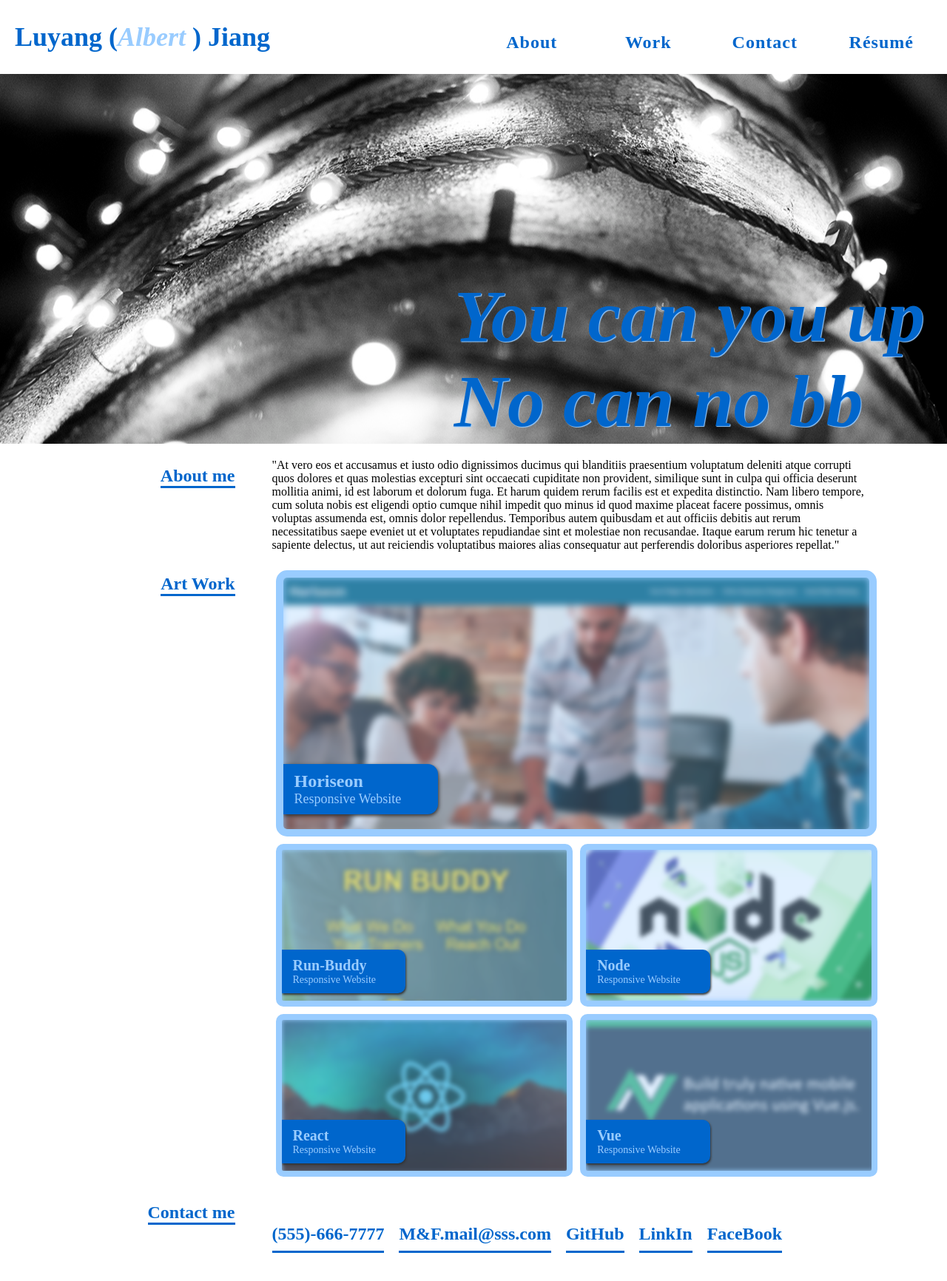
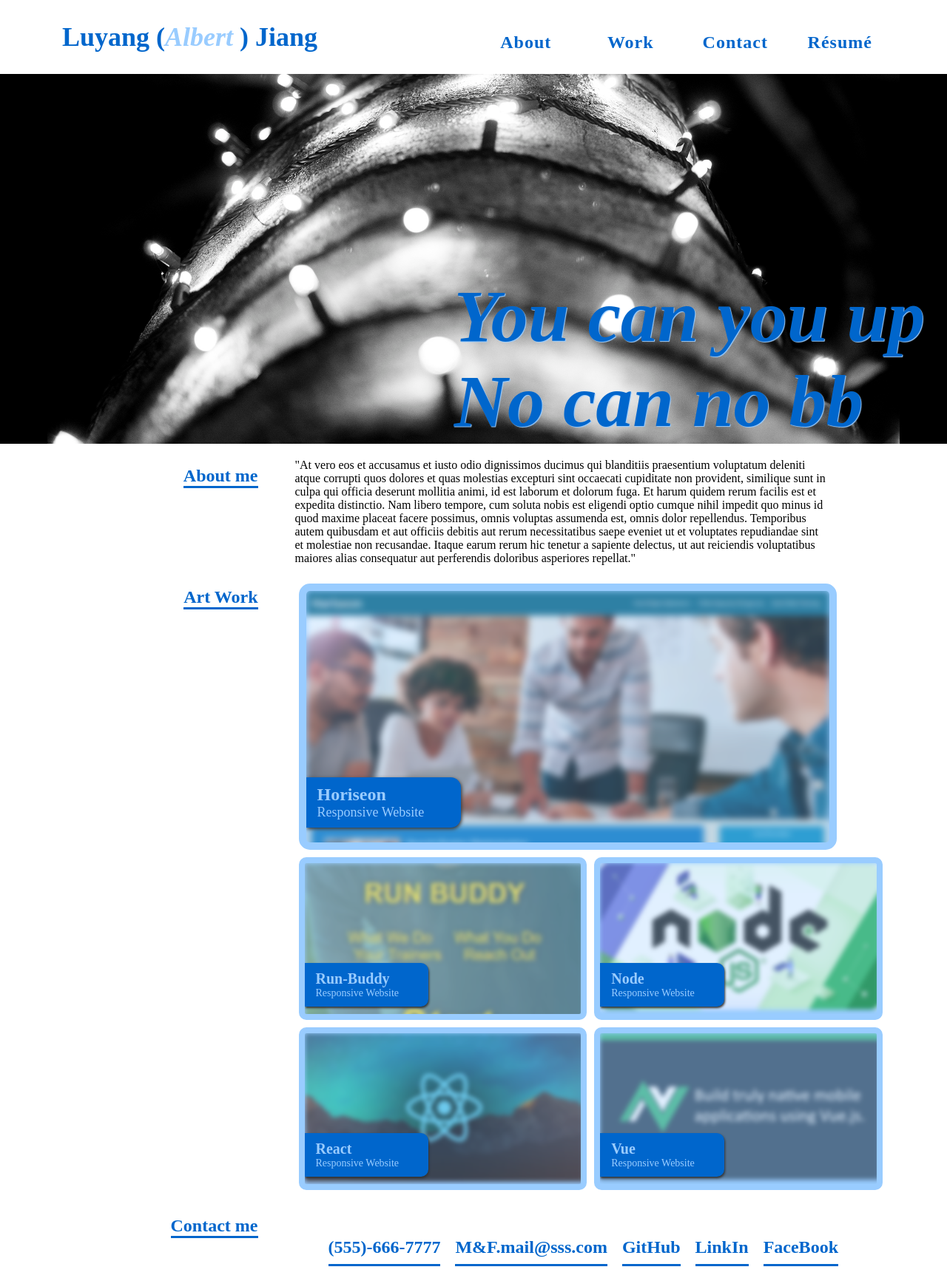
Before and after one commit to albertjly/Albert-Portfolio, a plain HTML site: page index.html in a window 1280 px wide. Shown: the whole page at 74% size. Drawn offline with Linux system fonts and the light colour scheme.

Commit message:
add more css style

```diff
--- a/assets/css/index.less
+++ b/assets/css/index.less
@@ -94,9 +94,13 @@ header{
 /****************************selfie-start*****************************/
 .selfie{
   width: 100%;
+  background-color: #000;
+  position: relative;
+  .container{
     height: 500px;
-  background: url("./../images/selfie-img1.jpg") no-repeat center center;
-  position: relative;
+    background: url("./../images/selfie-img1.jpg") no-repeat bottom center;
+    background-size: cover;
+    //position: relative;
     .subtitle{
       //background-color: red;
       z-index: 99;
@@ -109,6 +113,7 @@ header{
       bottom: 0;
       right: 30px;
       text-shadow: 1px 1px 1px @lightBlue;
+    }
   }
 }
 
@@ -146,7 +151,8 @@ header{
     }
     .work-right{
       flex: 3;
-      //display: flex;
+      display: flex;
+      flex-wrap: wrap;
       .work-top{
         width: 91%;
         height: 360px;
@@ -191,7 +197,7 @@ header{
         }
       }
       .work-items{
-        float: left;
+        flex: 45%;
         margin: 5px;
         width: 45%;
         height: 220px;
@@ -252,9 +258,11 @@ footer{
       ul{
         margin-top: 30px;
         display: flex;
+        justify-content: center;
+        flex-wrap: wrap;
         li{
           color: @skyBlue;
-          float: left;
+
           //background-color: red;
           margin-right: 20px;
           font-size: 24px;
@@ -306,6 +314,7 @@ footer{
 
 @media screen and (max-width: 992px){
   .container{
+    width: 100%;
     .subtitle{
 
     }
@@ -324,8 +333,8 @@ footer{
   header{
     height: 180px;
     .container{
-      background: url("./../images/selfie-img1.jpg") no-repeat center 40%;
-      background-size: 200%;
+      background: url("./../images/selfie-img1.jpg") no-repeat center top;
+      background-size: cover;
 
       .name-logo{
         margin: 0 auto;
@@ -363,5 +372,8 @@ footer{
 }
 
 @media screen and (min-width: 1200px){
-
+  .container{
+    width: 90%;
+    margin: 0 auto;
   }
+}
```
Also changed, not shown: assets/css/index.css, 1 other file. Lines whose indentation alone changed are shown as unchanged.
